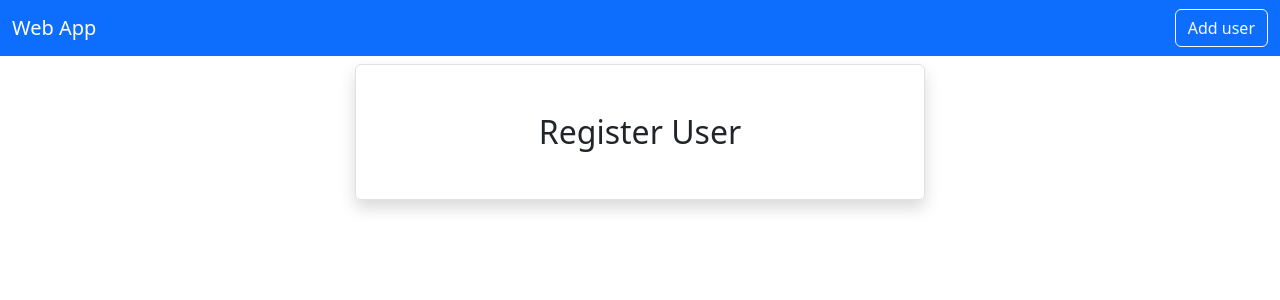
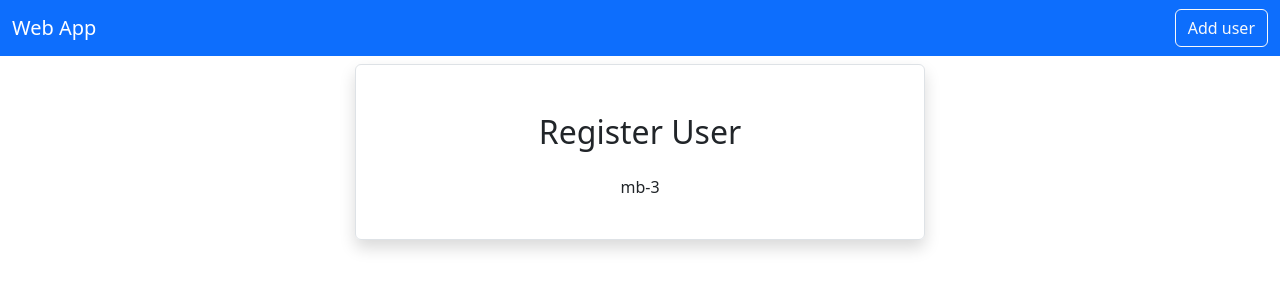
Before and after one commit to dev-from-cbd/react-crud, a React (Create React App) app: page /adduser in a window 1280 px wide. Shown: the top 300 px of the page. Built offline with nearby package versions, Linux system fonts and the light colour scheme.

Commit message:
React JS

```diff
--- a/src/users/AddUser.js
+++ b/src/users/AddUser.js
@@ -1,11 +1,12 @@
 import React from "react";
 
-export default function () {
+export default function AddUser() {
   return (
     <div className="container">
       <div className="row">
         <div className="col-md-6 offset-md-3 border rounded p-4 mt-2 shadow">
           <h2 className="text-center m-4">Register User</h2>
+          <div className="mb-3">mb-3</div>
         </div>
       </div>
     </div>
```
